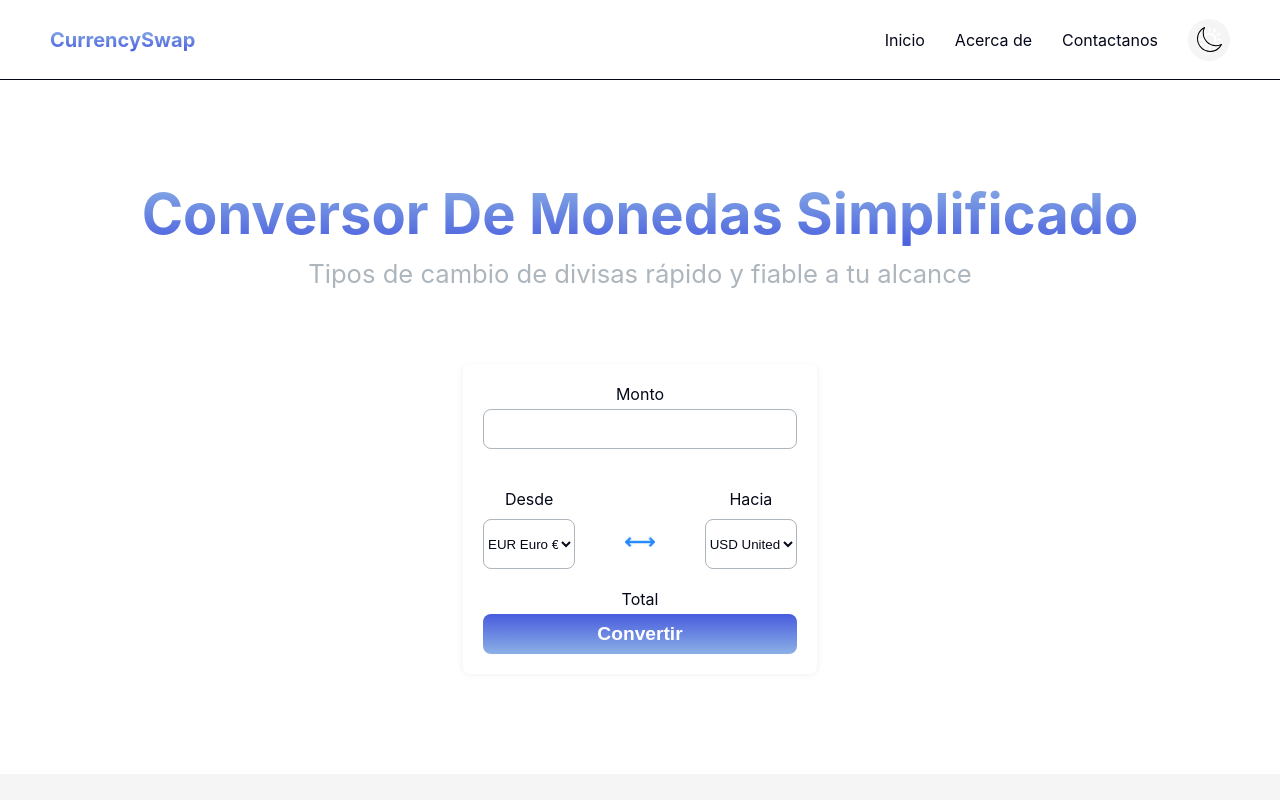
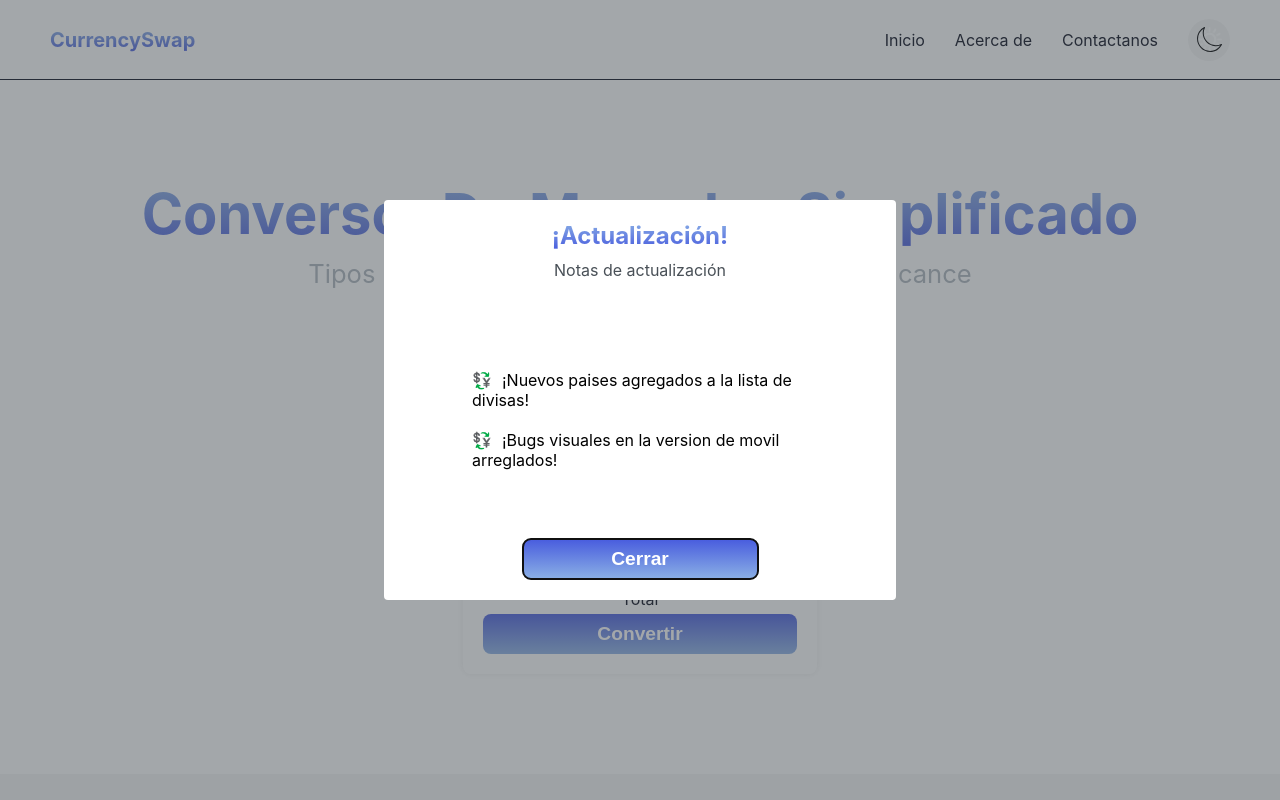
Before and after one commit to Misterreme/Currency-Converter, a website: page index.html in a window 1280 px wide. Shown: the top 800 px of the page. Drawn offline with Linux system fonts and the light colour scheme.

Commit message:
Version v1.2 con los siguientes cambios: Nuevo mensaje de actualizacion que solo aparece una vez cada actualizacion y otros cambios minimos

```diff
--- a/index.html
+++ b/index.html
@@ -22,7 +22,6 @@
     <meta name="twitter:image" content="./src/assets/images/twitter-img.png" />
 </head>
 <body>
-
     <main class="main-container">
         <nav class="navbar">
             <h2 class="navbar-title">CurrencySwap</h2>
@@ -46,6 +45,22 @@
                 </button>
             </div>
         </nav>
+
+        <dialog class="update-message" id="update-message">
+            <div class="update-message-content">
+                <div class="update-message-texts">
+                    <h2 class="update-message-title">¡Actualización!</h2>
+                    <p class="update-message-subtitle">Notas de actualización</p>
+                </div>
+
+                <ul class="update-message-list">
+                    <li>¡Nuevos paises agregados a la lista de divisas!</li>
+                    <li>¡Bugs visuales en la version de movil arreglados!</li>
+                </ul>
+
+                <button class="update-message-button" id="close-modal-button">Cerrar</button>
+            </div>
+        </dialog>
 
         <section class="main-section" id="main-section">
             <h1 class="page-title">Conversor De Monedas Simplificado</h1>
--- a/src/scripts/index.js
+++ b/src/scripts/index.js
@@ -8,6 +8,8 @@ const totalText = document.getElementById("total-text");
 const changeCurrencyButton = document.getElementById("change-currency");
 const toggleThemeButton = document.getElementById("theme-button");
 const html = document.querySelector("html");
+const closeModal = document.getElementById("close-modal-button");
+const updateMessage = document.getElementById("update-message");
 
 const API = 'https://currency-conversion-and-exchange-rates.p.rapidapi.com/convert?';
 const options = {
@@ -16,6 +18,20 @@ const options = {
 		'x-rapidapi-key': 'd23e0d6053msha5781ab07a8be5ap1752f8jsn84b8caaeaf87',
 		'x-rapidapi-host': 'currency-conversion-and-exchange-rates.p.rapidapi.com'
 	}
+};
+
+const currentVersion = "v1";
+
+window.onload = function() {
+
+    if (localStorage.getItem("updateVersion") !== currentVersion) {
+        updateMessage.showModal();
+    };
+
+    closeModal.addEventListener("click", (event) => {
+        updateMessage.close();
+        localStorage.setItem("updateVersion", currentVersion);
+    });
 };
 
 changeCurrencyButton.addEventListener("click", (changeCurrency));
--- a/src/styles/styles.css
+++ b/src/styles/styles.css
@@ -76,6 +76,83 @@ body {
 .main-container {
     width: 100%;
     flex: 1;
+}
+
+.update-message {
+    justify-self: center;
+    height: 50%;
+    width: 40%;
+    align-self: center;
+    align-items: center;
+    flex-direction: column;
+    text-align: center;
+    justify-content: space-between;
+    padding: 20px;
+    border: 1px solid light-dark(transparent, var(--gray-700));
+    border-radius: 4px;
+    background: light-dark(var(whitesmoke), var(--color-inf-section));
+}
+
+.update-message::backdrop {
+    background: var(--gray-700);
+    opacity: 0.5;
+}
+
+
+.update-message-content {
+    display: flex;
+    height: 100%;
+    width: 100%;
+    align-items: center;
+    flex-direction: column;
+    text-align: center;
+    justify-content: space-between;
+}
+
+.update-message-title {
+    font-size: 1.5em;
+    background: linear-gradient(-360deg, var(--primary-gradient-start), var(--primary-gradient-end));
+    background-clip: text;
+    -webkit-background-clip: text;
+    -webkit-text-fill-color: transparent;
+    color: transparent;
+    font-weight: bold;
+    margin: 0 0 10px 0;
+}
+
+.update-message-subtitle {
+    color: light-dark(var(--gray-700), var(--gray-500));
+    font-size: 1em;
+    margin: 0 0 20px 0;
+}
+
+.update-message .update-message-list {
+    width: 80%;
+    list-style: none;
+    padding: 5px;
+    text-align: left;
+}
+
+.update-message ul li {
+    margin: 10px;
+    padding: 5px;
+}
+
+.update-message ul li::before {
+    content: "💱";
+    margin: 0 10px 0 0;
+}
+
+.update-message .update-message-button {
+    height: 40px;
+    width: 50%;
+    border-radius: 8px;
+    font-size: 1.2em;
+    font-weight: bold;
+    background: linear-gradient(-180deg, var(--primary-gradient-start), var(--primary-gradient-end));
+    border: none;
+    cursor: pointer;
+    color: var(--color-white);
 }
 
 .navbar {
```
